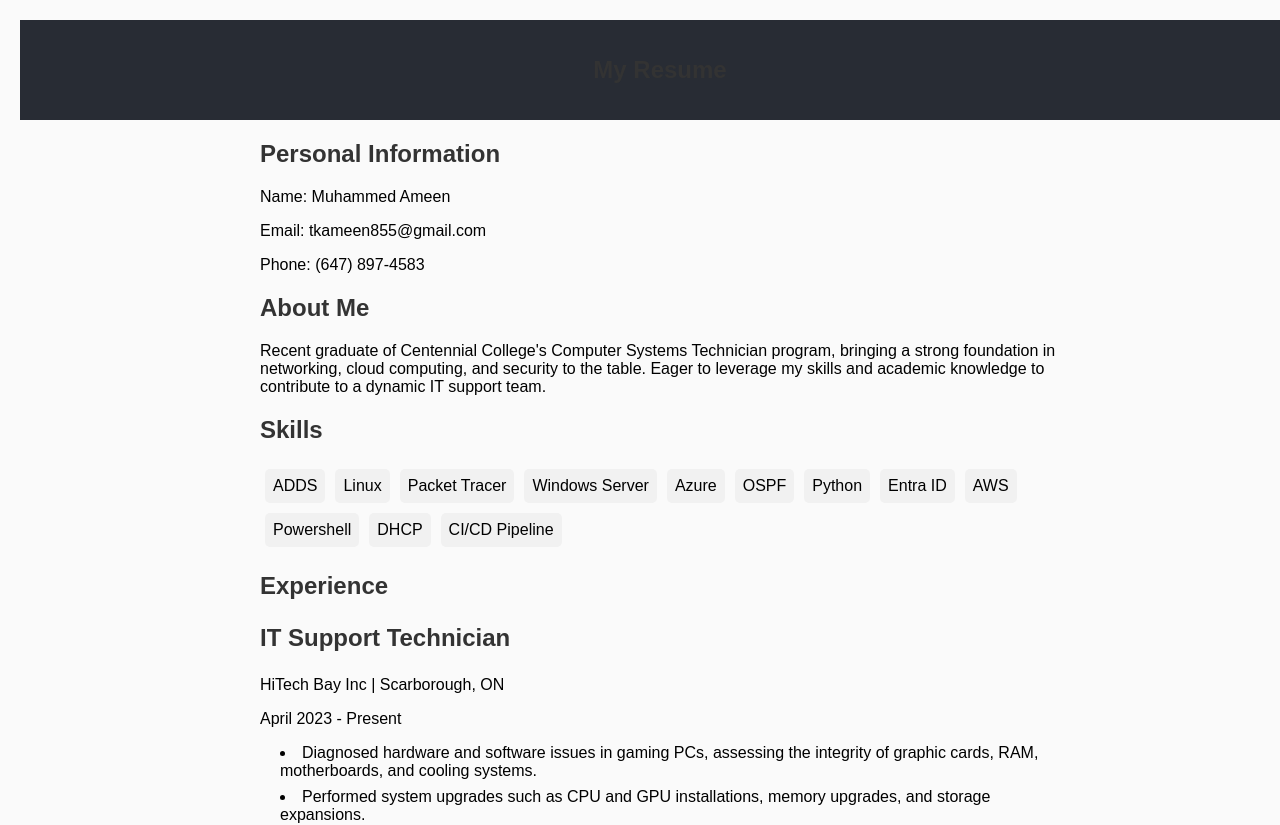
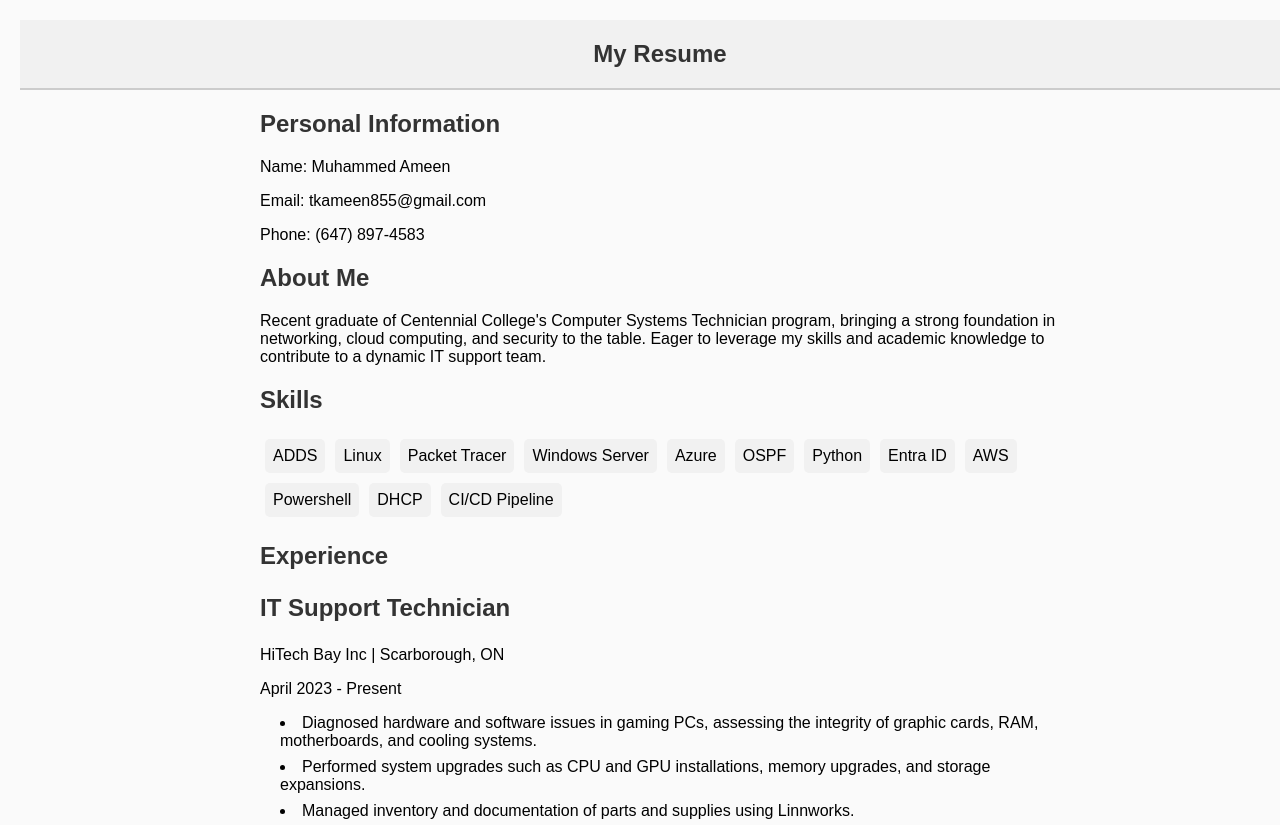
Before and after one commit to WhiteWolf855/react-resume, a React (Create React App) app: page / in a window 1280 px wide. Shown: the top 825 px of the page. Built offline with nearby package versions, Linux system fonts and the light colour scheme.

Commit message:
Update App.css

```diff
--- a/src/App.css
+++ b/src/App.css
@@ -1,15 +1,16 @@
-.App {
+.App-header {
+  background-color: #f1f1f1; /* Light background */
+  color: #333; /* Dark text */
+  padding: 20px;
   text-align: center;
-  font-family: Arial, sans-serif;
-  margin: 0;
-  padding: 0;
+  border-bottom: 2px solid #ccc; /* Optional: subtle line for separation */
 }
 
-.App-header {
-  background-color: #282c34;
-  color: white;
-  padding: 20px;
+h1 {
+  margin: 0;
+  font-size: 32px;
 }
+
 
 /* Align main content properly */
 main {
```
